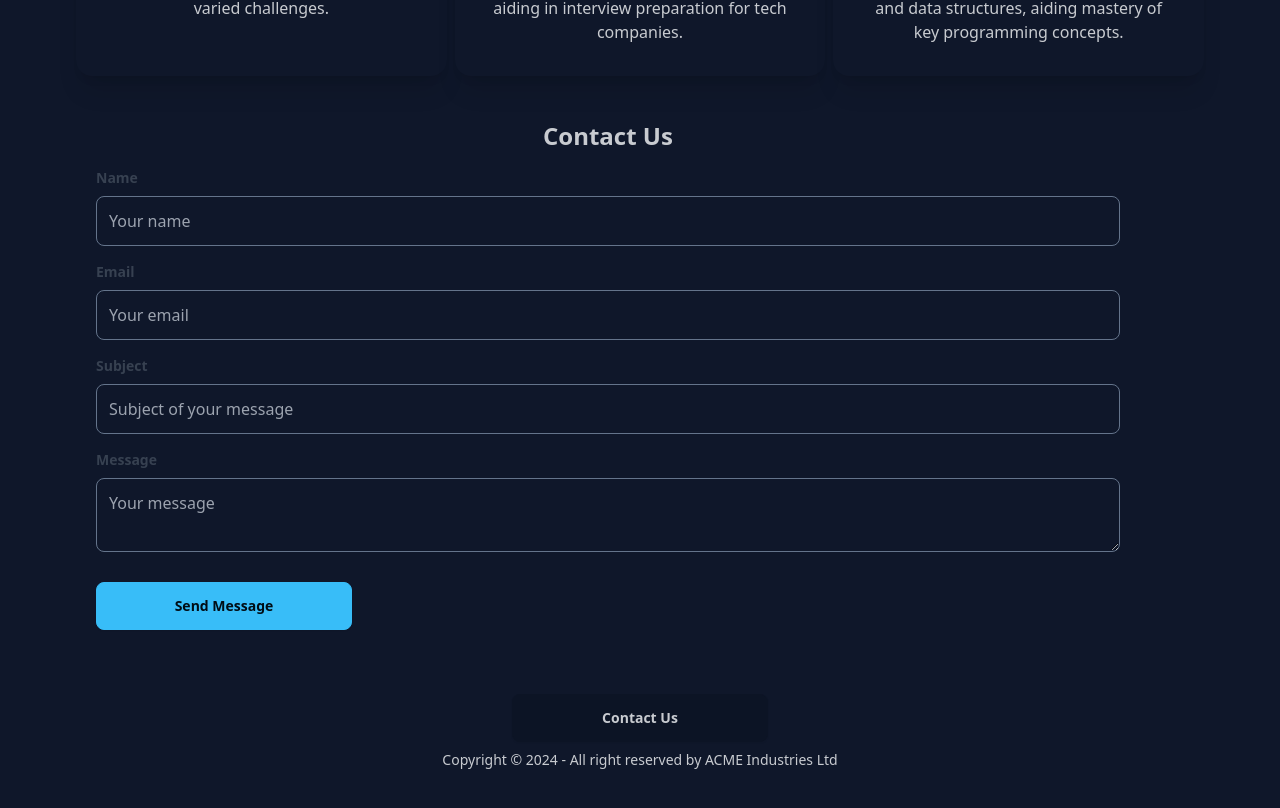
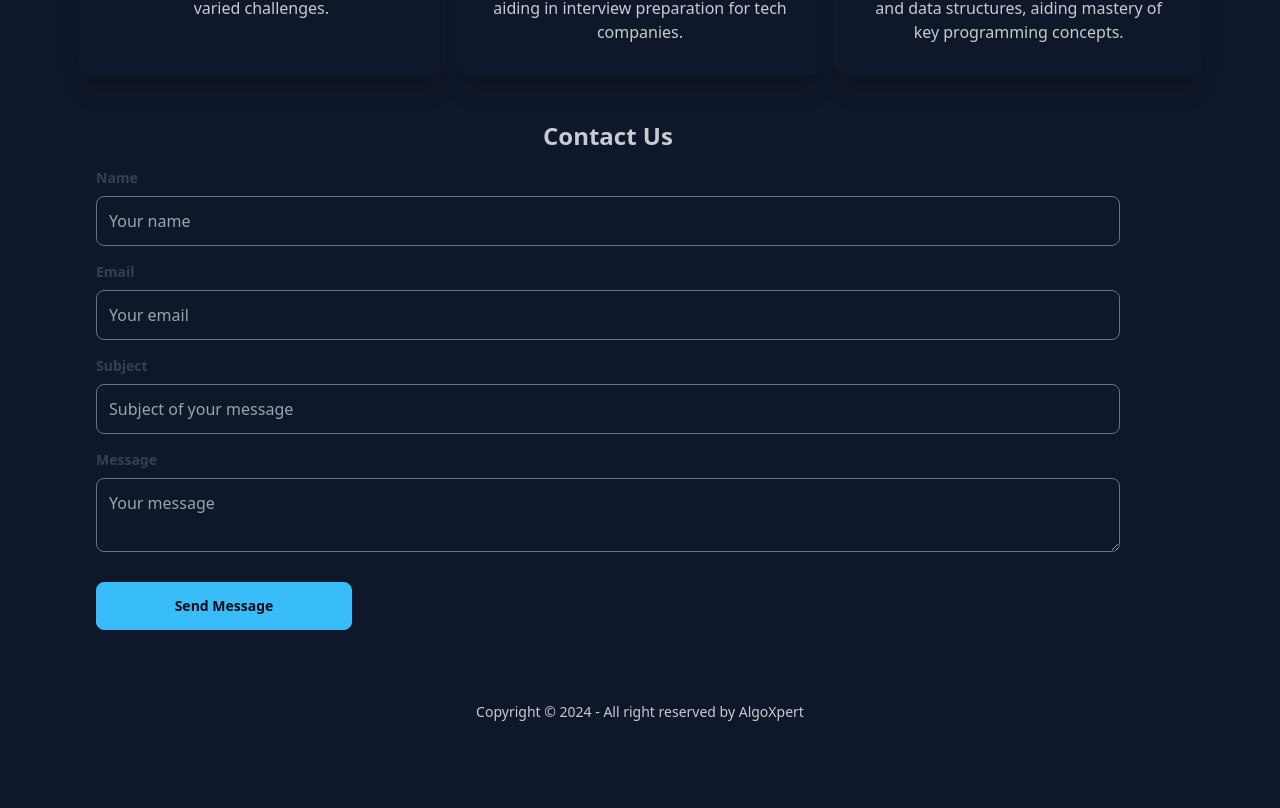
Before and after one commit to JK-mern/Leetcode-mern, a React (Vite) app in the folder client/: page / in a window 1280 px wide. Shown: the part 900-1708 px from the top of the page. Built offline with nearby package versions, Linux system fonts and the light colour scheme.

Commit message:
updated footer.jsx

```diff
--- a/client/src/Components/Footer.jsx
+++ b/client/src/Components/Footer.jsx
@@ -6,13 +6,11 @@ function Footer() {
   let year = d.getFullYear();
 
   return (
-    <footer className="footer footer-center p-4 bg-base-300 text-base-content bg-transparent my-7">
+    <footer className="footer footer-center  p-4 bg-base-300 text-base-content bg-transparent my-9">
       <aside>
-        <Link to={`mailto:jayakrishnan@gmail.com`}>
-          <button className="btn btn-wide ">Contact Us</button>
-        </Link>
 
-        <p>Copyright © {year} - All right reserved by ACME Industries Ltd</p>
+
+        <p>Copyright © {year} - All right reserved by AlgoXpert</p>
       </aside>
     </footer>
   );
```
